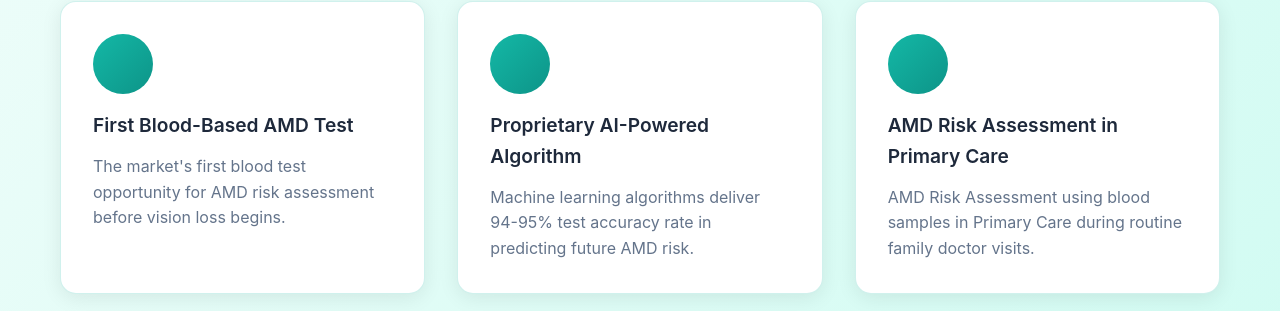
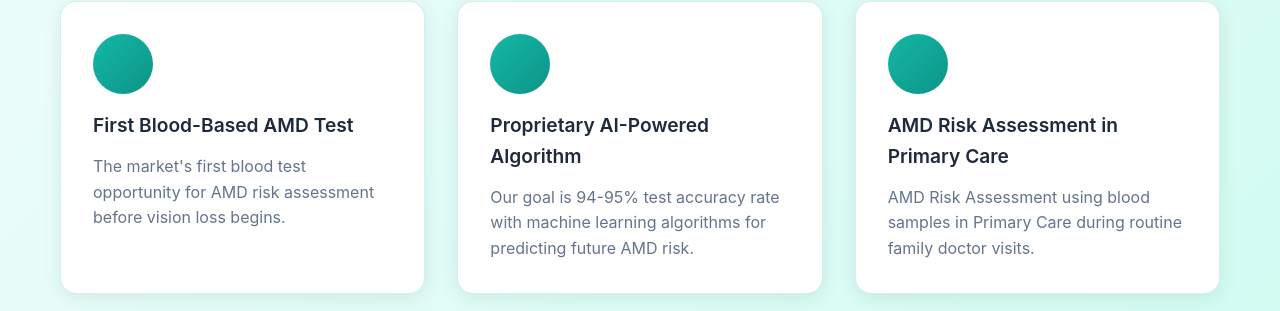
Before and after one commit to drozgul/a1diagnosis-website, a website: page index.html in a window 1280 px wide. Shown: the part 5313-5624 px from the top of the page. Drawn offline with Linux system fonts and the light colour scheme.

Commit message:
Update accuracy language from achievement to goal

```diff
--- a/index.html
+++ b/index.html
@@ -1746,7 +1746,7 @@
                 <div class="value-card">
                     <div class="value-icon"></div>
                     <h4>Proprietary AI-Powered Algorithm</h4>
-                    <p>Machine learning algorithms deliver 94-95% test accuracy rate in predicting future AMD risk.</p>
+                    <p>Our goal is 94-95% test accuracy rate with machine learning algorithms for predicting future AMD risk.</p>
                 </div>
                 <div class="value-card">
                     <div class="value-icon"></div>
```
